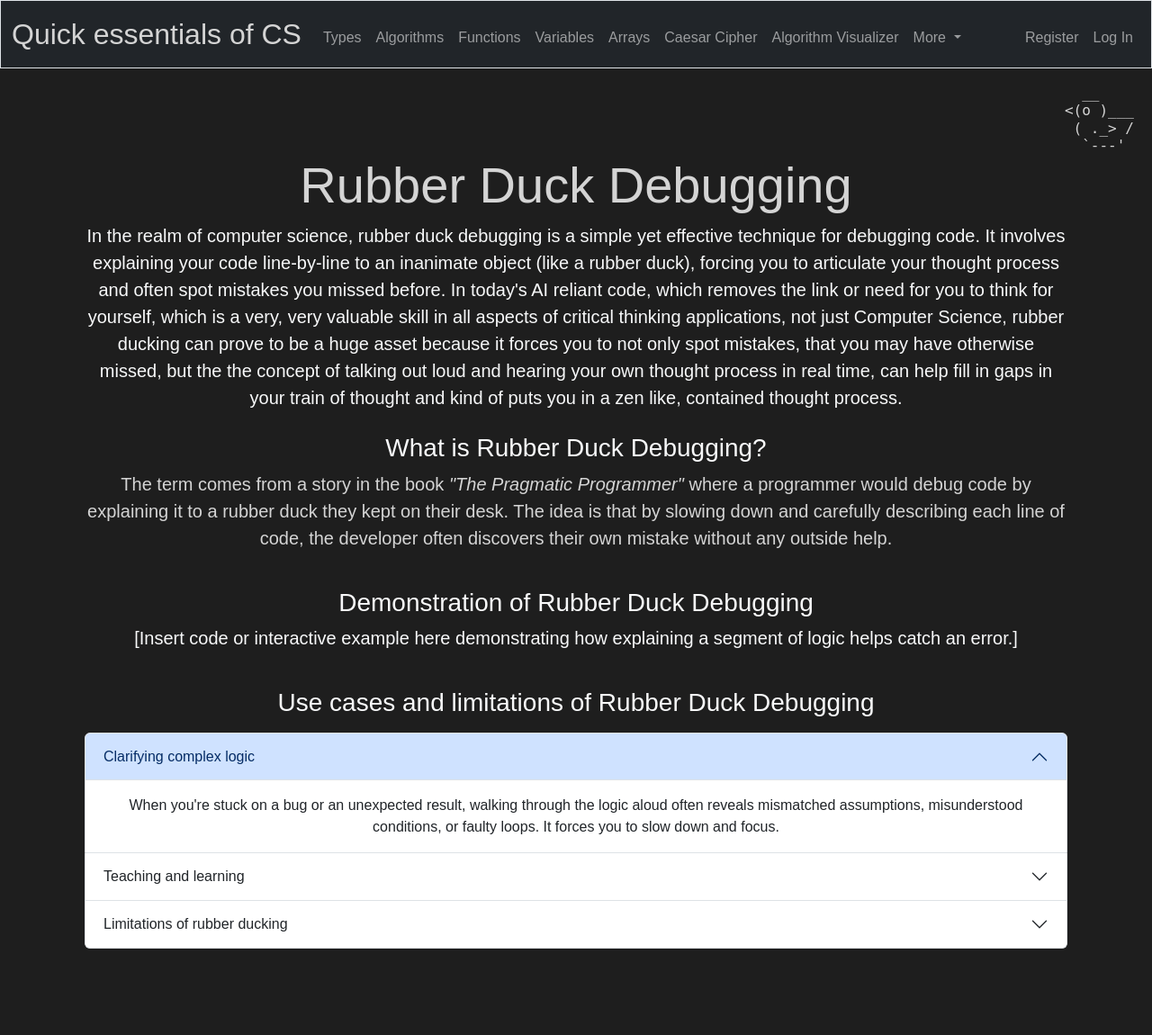
After one commit to Hdave00/CS-Concepts-Visualised, a Flask app: page /rubberducking in a window 1280 px wide. The commit adds this page. Shown: the whole page at 90% size. Run offline with Flask 3, Linux system fonts and the light colour scheme; some libraries are stand-ins or nearby versions.

```diff
--- a/CS-Concepts-Visualized/app.py
+++ b/CS-Concepts-Visualized/app.py
@@ -170,6 +170,11 @@ def commands():
     """show the commands page"""
     return render_template("commands.html")
 
+@app.route("/rubberducking")
+def rubberducking():
+    """ shows rubberducking template """
+    return render_template("rubberducking.html")
+
 @app.route("/conditionals")
 def conditionals():
     """show the conditionals page"""
--- /dev/null
+++ b/CS-Concepts-Visualized/static/wasm/interactive.js
@@ -0,0 +1 @@
+// here will be wasm related js
--- a/CS-Concepts-Visualized/templates/layout.html
+++ b/CS-Concepts-Visualized/templates/layout.html
@@ -51,6 +51,7 @@
                             <li><a class="dropdown-item" href="/commands">Commands</a></li>
                             <li><a class="dropdown-item" href="/operators">Operators</a></li>
                             <li><a class="dropdown-item" href="/recursion">Recursion</a></li>
+                            <li><a class="dropdown-item" href="/rubberducking">Recursion</a></li>
                         </ul>
                     </li>
                 </ul>
--- /dev/null
+++ b/CS-Concepts-Visualized/templates/rubberducking.html
@@ -0,0 +1,89 @@
+{% extends "layout.html" %}
+
+{% block title %}
+Rubber Duck Debugging
+{% endblock %}
+
+{% block main %}
+<div class="container mt-5">
+    <!-- main heading -->
+    <div class="text-center">
+        <h1 class="display-4">Rubber Duck Debugging</h1>
+        <p class="lead text-light">
+            In the realm of computer science, rubber duck debugging is a simple yet effective technique for debugging code. It involves explaining your code line-by-line to an inanimate object (like a rubber duck), forcing you to articulate your thought process and often spot mistakes you missed before.
+            In today's AI reliant code, which removes the link or need for you to think for yourself, which is a very, very valuable skill in all aspects of critical thinking applications, not just Computer Science,
+            rubber ducking can prove to be a huge asset because it forces you to not only spot mistakes, that you may have otherwise missed, but the the concept of talking out loud and hearing your own thought process
+            in real time, can help fill in gaps in your train of thought and kind of puts you in a zen like, contained thought process.
+        </p>
+    </div>
+
+    <!-- bit more in depth explanation -->
+    <div class="row mt-4">
+        <div class="col-lg-12">
+            <h3 class="text-light">What is Rubber Duck Debugging?</h3>
+            <p class="fs-5">
+                The term comes from a story in the book <em>"The Pragmatic Programmer"</em> where a programmer would debug code by explaining it to a rubber duck they kept on their desk. The idea is that by slowing down and carefully describing each line of code, the developer often discovers their own mistake without any outside help.
+            </p>
+        </div>
+    </div>
+
+    <!-- demonstration placeholder -->
+    <div class="row mt-4">
+        <div class="col-md-12">
+            <h3 class="text-light">Demonstration of Rubber Duck Debugging</h3>
+            <p class="fs-5 text-light">
+                [Insert code or interactive example here demonstrating how explaining a segment of logic helps catch an error.]
+            </p>
+        </div>
+    </div>
+
+    <!-- use cases accordian section from bootstrap -->
+    <div class="row mt-4">
+        <div class="col-lg-12">
+            <h3 class="text-light mb-3">Use cases and limitations of Rubber Duck Debugging</h3>
+            <div class="accordion" id="accordionExample">
+                <!-- first accordion -->
+                <div class="accordion-item">
+                    <h2 class="accordion-header" id="headingOne">
+                        <button class="accordion-button" type="button" data-bs-toggle="collapse" data-bs-target="#collapseOne" aria-expanded="true" aria-controls="collapseOne">
+                            Clarifying complex logic
+                        </button>
+                    </h2>
+                    <div id="collapseOne" class="accordion-collapse collapse show" aria-labelledby="headingOne" data-bs-parent="#accordionExample">
+                        <div class="accordion-body">
+                            When you're stuck on a bug or an unexpected result, walking through the logic aloud often reveals mismatched assumptions, misunderstood conditions, or faulty loops. It forces you to slow down and focus.
+                        </div>
+                    </div>
+                </div>
+                <!-- second accordion -->
+                <div class="accordion-item">
+                    <h2 class="accordion-header" id="headingTwo">
+                        <button class="accordion-button collapsed" type="button" data-bs-toggle="collapse" data-bs-target="#collapseTwo" aria-expanded="false" aria-controls="collapseTwo">
+                            Teaching and learning
+                        </button>
+                    </h2>
+                    <div id="collapseTwo" class="accordion-collapse collapse" aria-labelledby="headingTwo" data-bs-parent="#accordionExample">
+                        <div class="accordion-body">
+                            It's a great tool for students or learners to reinforce their understanding. Explaining code—even to a non-living thing—improves mental modeling and confidence in concepts.
+                        </div>
+                    </div>
+                </div>
+                <!-- third accordion -->
+                <div class="accordion-item">
+                    <h2 class="accordion-header" id="headingThree">
+                        <button class="accordion-button collapsed" type="button" data-bs-toggle="collapse" data-bs-target="#collapseThree" aria-expanded="false" aria-controls="collapseThree">
+                            Limitations of rubber ducking
+                        </button>
+                    </h2>
+                    <div id="collapseThree" class="accordion-collapse collapse" aria-labelledby="headingThree" data-bs-parent="#accordionExample">
+                        <div class="accordion-body">
+                            While effective, this technique won't always help with logic errors that seem correct until runtime. And of course, sometimes you do need another pair of eyes to provide a different perspective.
+                        </div>
+                    </div>
+                </div>
+            </div>
+        </div>
+    </div>
+</div>
+
+{% endblock %}
```
